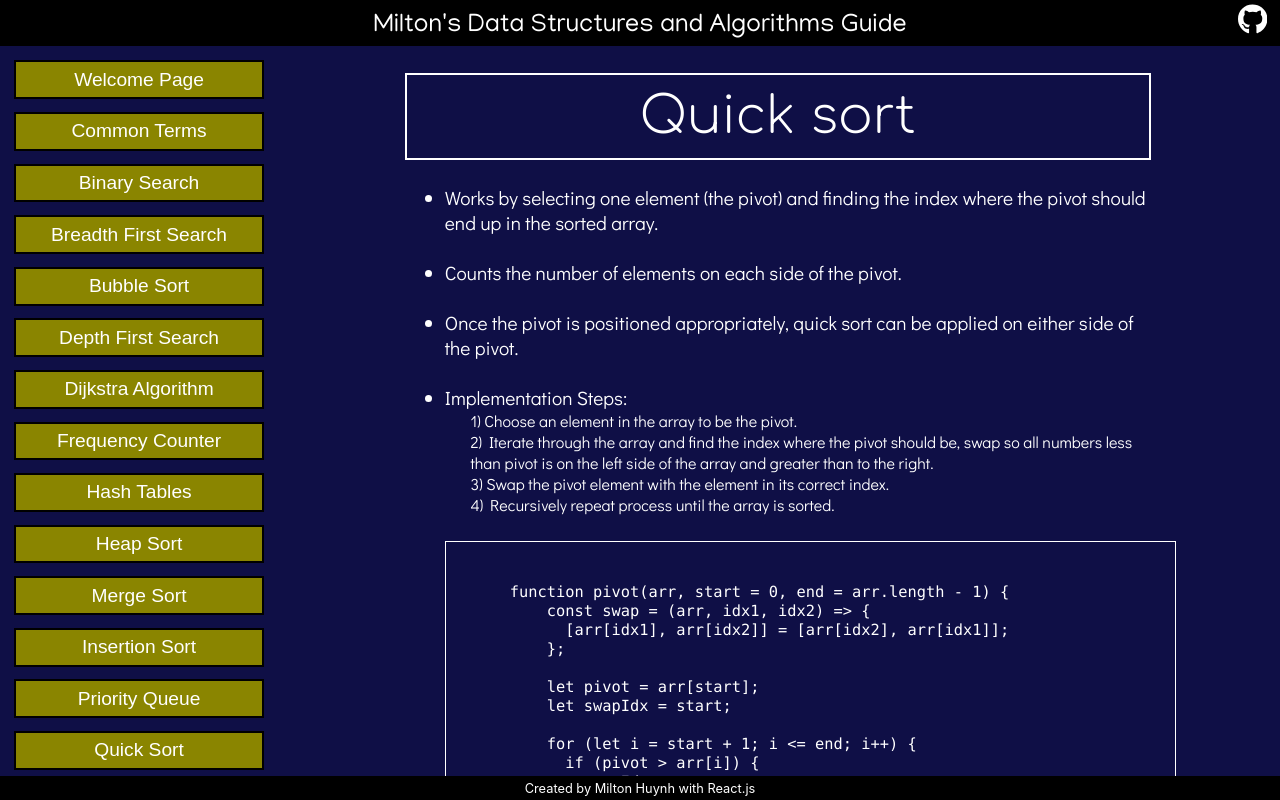
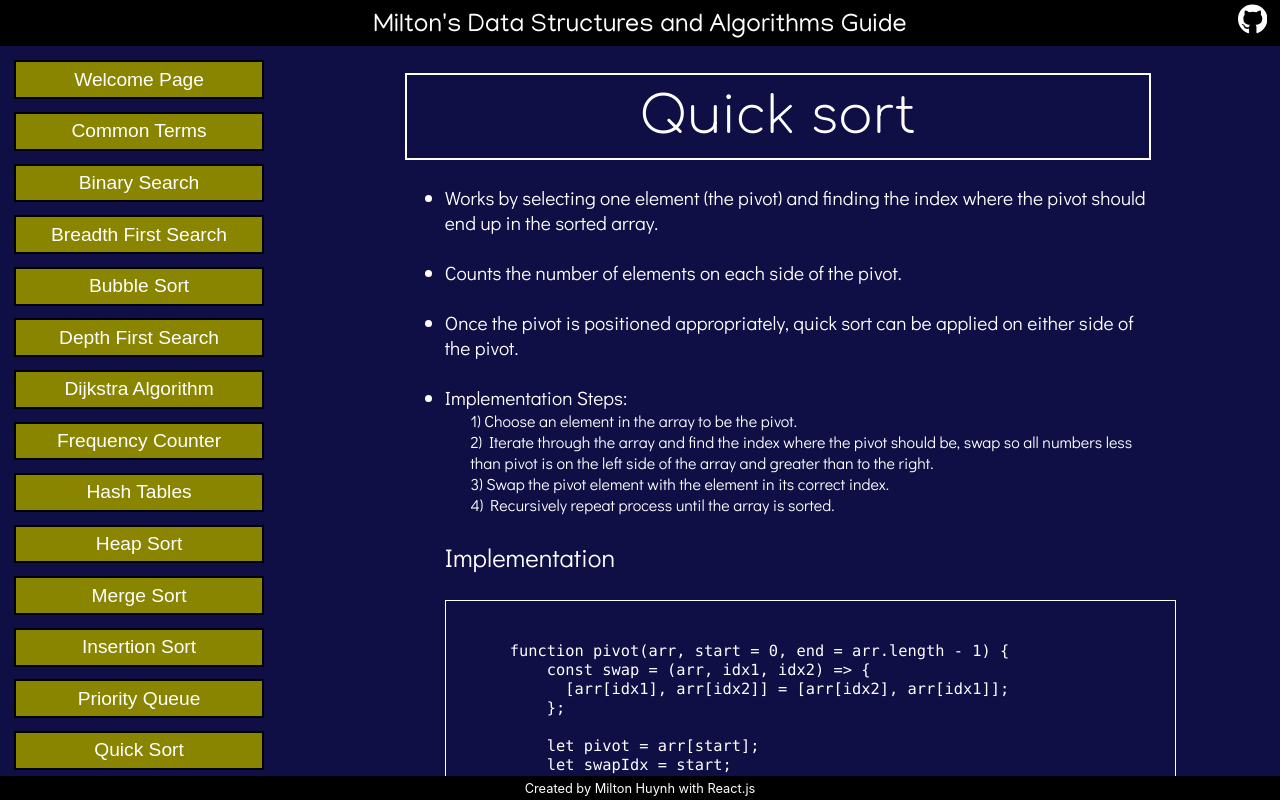
Before and after one commit to miltonhuynh/DSA-guide, a React (Create React App) app in the folder app/: page /DSA-guide/QuickSort in a window 1280 px wide. Built offline with nearby package versions, Linux system fonts and the light colour scheme; a web font is replaced by a local one.

Commit message:
Added implementation title to quick sort page

```diff
--- a/app/src/Concepts/QuickSort.js
+++ b/app/src/Concepts/QuickSort.js
@@ -48,7 +48,8 @@ export default function QuickSort() {
               <div>2) Iterate through the array and find the index where the pivot should be, swap so all numbers less than pivot is on the left side of the array and greater than to the right.</div>
               <div>3) Swap the pivot element with the element in its correct index.</div>
               <div>4) Recursively repeat process until the array is sorted.</div>
-            </div>
+            </div><br/>
+            <div class="font-l">Implementation</div>
             <div class="Code">
               <pre>
                 <code>
```
